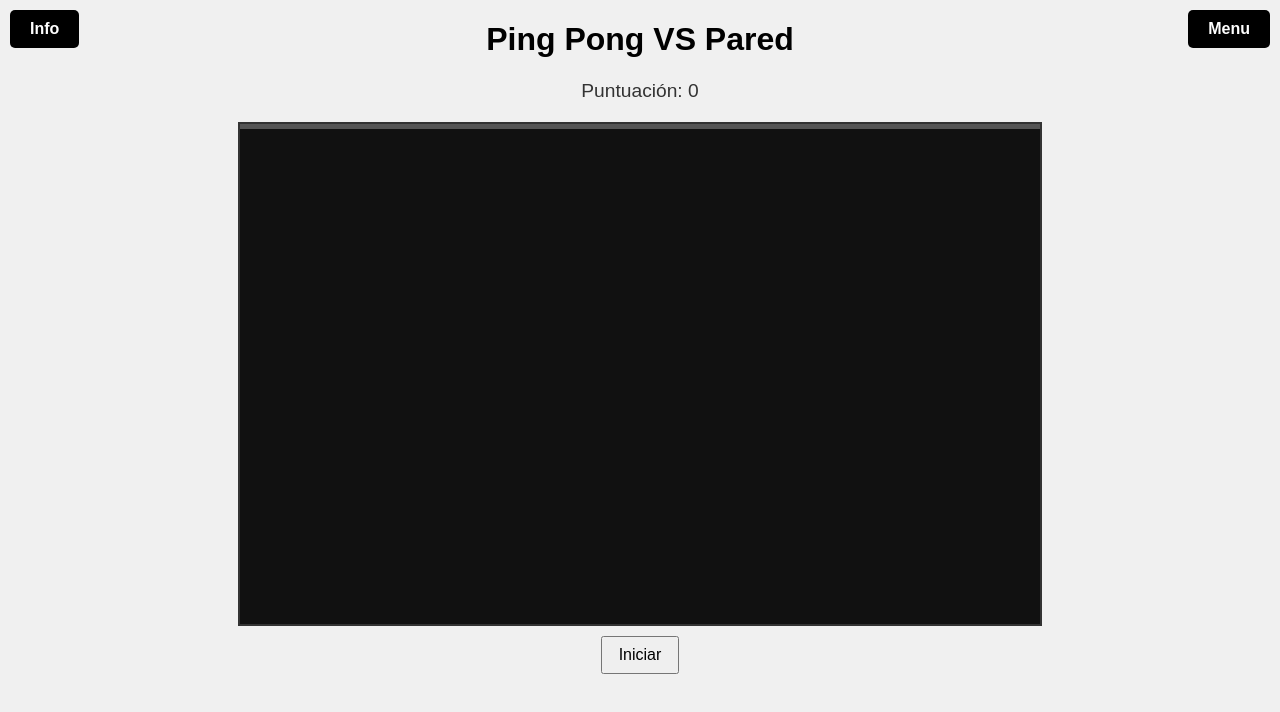
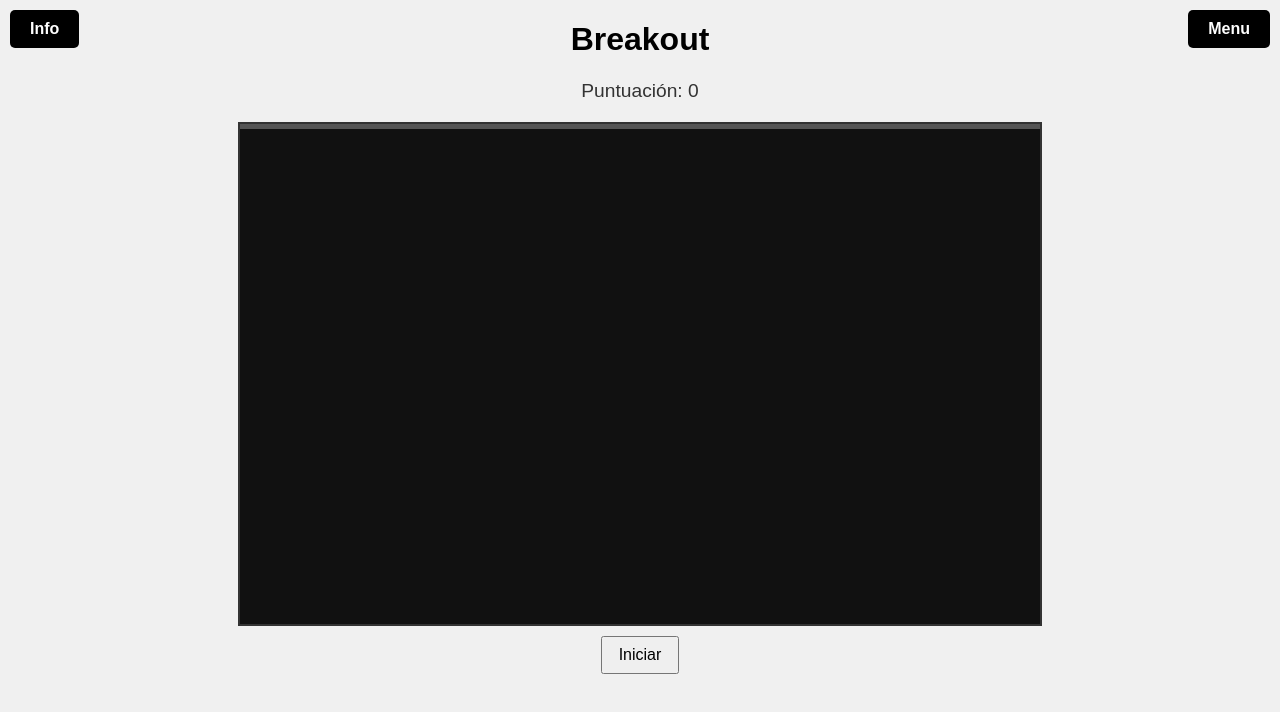
Before and after one commit to MarcUrquizu/Games, a plain HTML site: page pingpong.html in a window 1280 px wide. Drawn offline with Linux system fonts and the light colour scheme.

Commit message:
Breakout

```diff
--- a/pingpong.html
+++ b/pingpong.html
@@ -2,7 +2,7 @@
 <html lang="es">
 <head>
   <meta charset="UTF-8">
-  <title>Juego de Ping Pong vs Pared</title>
+  <title>Breakout</title>
   <style>
 
     .game-buttons {
@@ -40,7 +40,7 @@
   <a href="./help.html" class="help-button game-buttons">Info</a>
 
 
-  <h1>Ping Pong VS Pared</h1>
+  <h1>Breakout</h1>
   <div id="score">Puntuación: 0</div>
   <canvas id="gameCanvas" width="800" height="500"></canvas>
   <div id="controls">
```
Also changed, not shown: index.html (+1 -1 lines).
